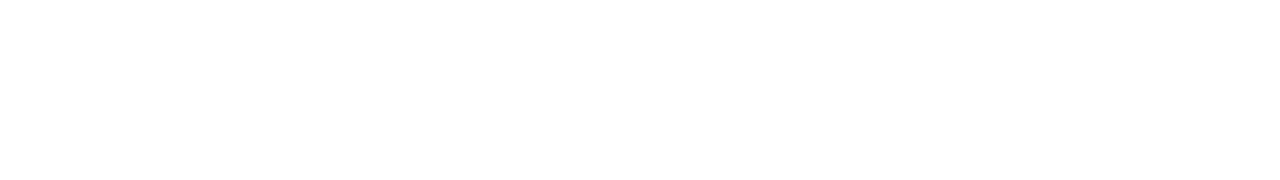
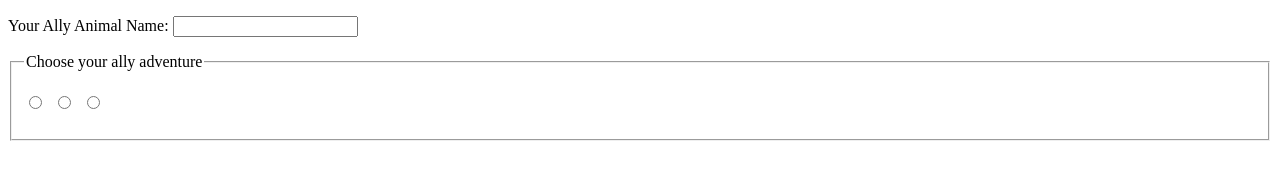
Before and after one commit to erikafoin/adventure-game, a plain HTML site: page index.html in a window 1280 px wide. Drawn offline with Linux system fonts and the light colour scheme.

```diff
--- a/index.html
+++ b/index.html
@@ -1,6 +1,5 @@
 <!DOCTYPE html>
 <html lang="en">
-
 <head>
    <meta charset="UTF-8">
    <meta name="viewport" content="width=device-width, initial-scale=1.0">
@@ -8,10 +7,30 @@
    <link rel="stylesheet" href="style.css">
    <title>Document</title>
 </head>
-
 <body>
-
+   <form id="alli-sign-in">
+   <p class="text-prompt">
+       <label for="name">Your Ally Animal Name:</label>
+       <input id="name" name="name" required>
+   </p>
+   <fieldset>
+     <legend>Choose your ally adventure</legend>
+       <p id="avatars">
+           <label>
+               <input type="radio" name="adventure" required value="">
+               <img src="" alt="">
+           </label>
+           <label>
+               <input type="radio" name="adventure" required value="">
+               <img src="" alt="">
+           </label>
+           <label>
+               <input type="radio" name="adventure" required value="">
+               <img src="" alt="">
+           </label>
+       </p>
+   </fieldset>
    <script type="module" src="app.js"></script>
 </body>
-
+</form>
 </html>
```
Lines whose indentation alone changed are shown as unchanged.
